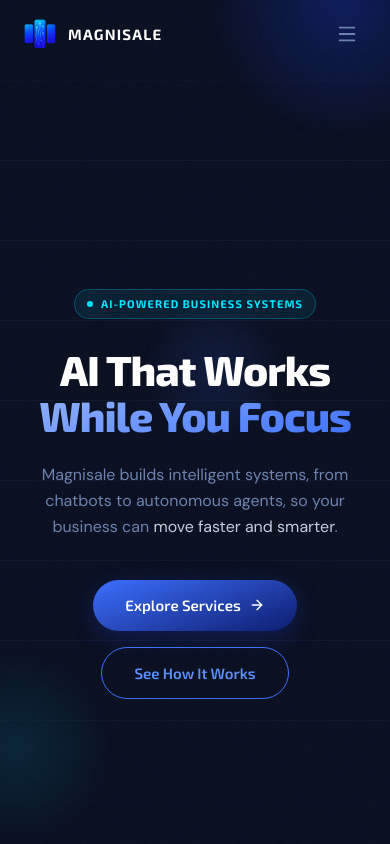
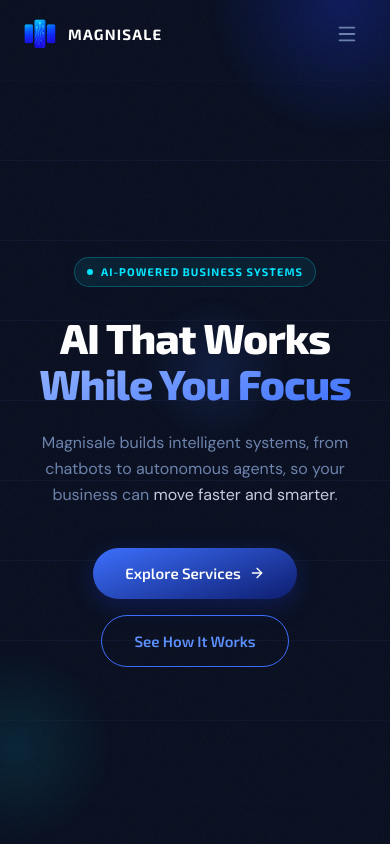
Before and after one commit to jjokah/magnisale, a Next.js app: page / in a window 390 px wide. Shown: the top 844 px of the page. Built offline with nearby package versions, Linux system fonts and the light colour scheme.

Commit message:
style: Update Hero component top padding to pt-20.

```diff
--- a/components/Hero.tsx
+++ b/components/Hero.tsx
@@ -57,7 +57,7 @@ export default function Hero() {
 
   return (
     <section
-      className="relative flex items-center justify-center overflow-hidden pt-36 md:pt-20"
+      className="relative flex items-center justify-center overflow-hidden pt-20"
       style={{ minHeight: "100svh" }}
     >
       {/* ── Gradient mesh background ───────────────────────────────────── */}
```
